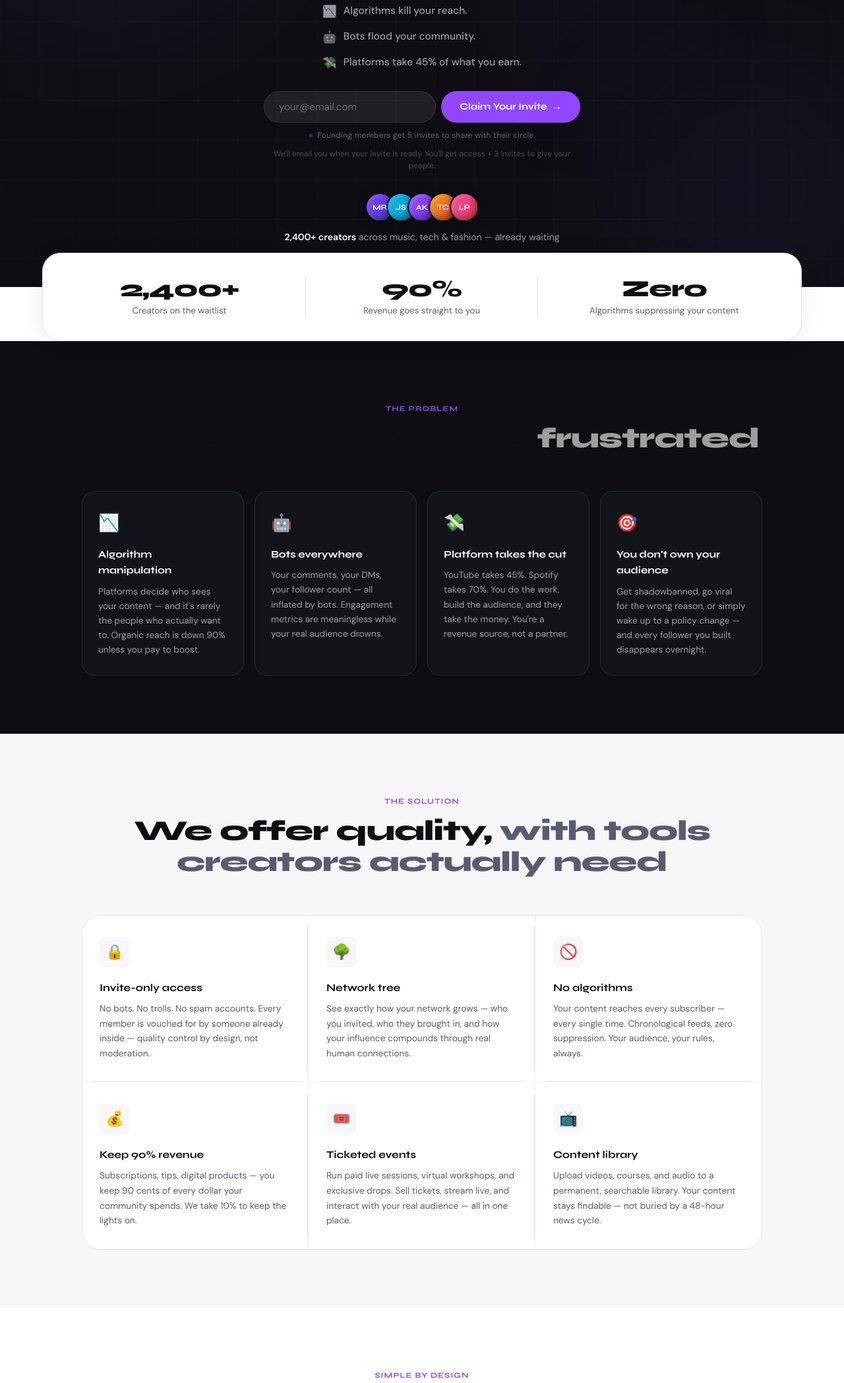
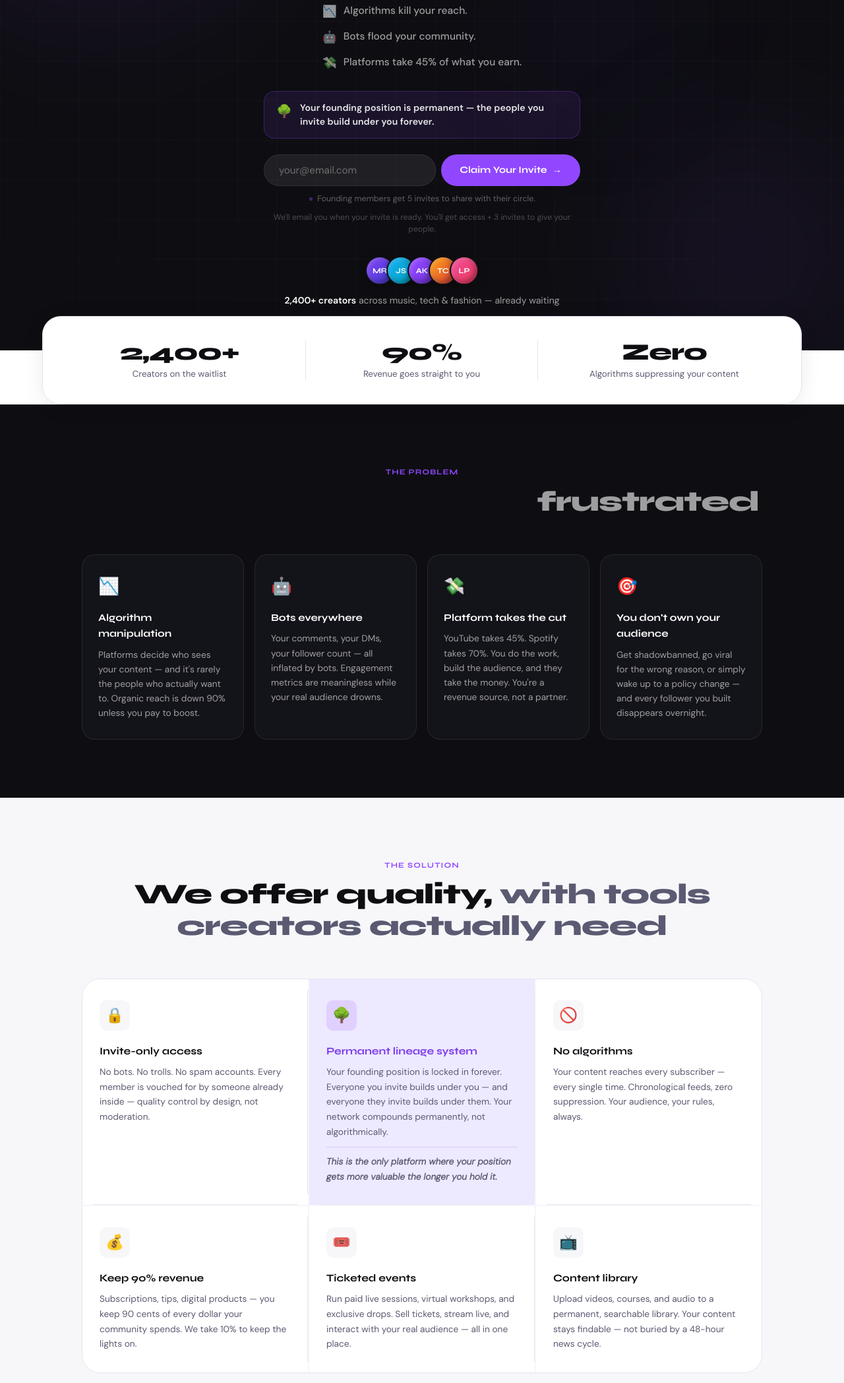
Before and after one commit to OnojaTheBuilder/cirkleup-landing, a plain HTML site: page index.html in a window 1280 px wide. Shown: the part 388-2484 px from the top of the page at 66% size. Drawn offline with Linux system fonts and the light colour scheme.

Commit message:
Add lineage callout and update feature descriptions

```diff
--- a/index.html
+++ b/index.html
@@ -229,6 +229,24 @@ img{max-width:100%;display:block;}
   margin-top:8px;font-size:0.76rem;color:rgba(255,255,255,0.25);
   text-align:center;line-height:1.5;
 }
+.lineage-callout{
+  display:flex;align-items:flex-start;gap:12px;
+  background:rgba(145,71,255,0.1);
+  border:1px solid rgba(145,71,255,0.28);
+  border-radius:var(--r-md);
+  padding:14px 18px;
+  max-width:480px;width:100%;
+  margin-bottom:24px;
+  animation:fadeUp 0.7s ease 0.32s both;
+  text-align:left;
+}
+.lineage-icon{font-size:1.2rem;flex-shrink:0;margin-top:1px;}
+.lineage-callout p{
+  font-size:0.88rem;font-weight:600;
+  color:rgba(255,255,255,0.9);
+  line-height:1.5;
+  letter-spacing:0.005em;
+}
 .invite-note::before{
   content:'';width:7px;height:7px;border-radius:50%;background:var(--accent);
   display:inline-block;flex-shrink:0;animation:pulseDot 2s ease-in-out infinite;
@@ -352,6 +370,15 @@ img{max-width:100%;display:block;}
 }
 .feat-card:hover .feat-icon{transform:scale(1.1) rotate(-4deg);background:rgba(145,71,255,0.15);}
 .feat-card h3{font-family:'Syne',sans-serif;font-size:0.98rem;font-weight:700;margin-bottom:8px;}
+.feat-card--highlight{background:var(--accent-lt)!important;}
+.feat-card--highlight .feat-icon{background:rgba(145,71,255,0.15);}
+.feat-card--highlight h3{color:var(--accent-dk);}
+.feat-highlight-line{
+  margin-top:12px;font-size:0.8rem;font-weight:600;
+  color:var(--accent-dk);font-style:italic;
+  border-top:1px solid rgba(145,71,255,0.2);
+  padding-top:10px;
+}
 .feat-card p{font-size:0.855rem;color:var(--ink-soft);line-height:1.65;}
 
 /* ══════════════════════════════════════════════
@@ -613,6 +640,11 @@ img{max-width:100%;display:block;}
       <li><span class="hb-icon">💸</span>Platforms take 45% of what you earn.</li>
     </ul>
 
+    <div class="lineage-callout">
+      <span class="lineage-icon">🌳</span>
+      <p>Your founding position is permanent — the people you invite build under you forever.</p>
+    </div>
+
     <div class="hero-form-wrap" id="waitlist">
       <form class="hero-form" id="heroForm" novalidate>
         <label for="heroEmail" class="sr-only">Email address</label>
@@ -712,10 +744,11 @@ img{max-width:100%;display:block;}
         <h3>Invite-only access</h3>
         <p>No bots. No trolls. No spam accounts. Every member is vouched for by someone already inside — quality control by design, not moderation.</p>
       </article>
-      <article class="feat-card">
+      <article class="feat-card feat-card--highlight">
         <div class="feat-icon">🌳</div>
-        <h3>Network tree</h3>
-        <p>See exactly how your network grows — who you invited, who they brought in, and how your influence compounds through real human connections.</p>
+        <h3>Permanent lineage system</h3>
+        <p>Your founding position is locked in forever. Everyone you invite builds under you — and everyone they invite builds under them. Your network compounds permanently, not algorithmically.</p>
+        <p class="feat-highlight-line">This is the only platform where your position gets more valuable the longer you hold it.</p>
       </article>
       <article class="feat-card">
         <div class="feat-icon">🚫</div>
@@ -754,7 +787,7 @@ img{max-width:100%;display:block;}
     <div class="steps-grid">
       <div class="step reveal">
         <div class="step-num">01</div>
-        <h3>Request your invite</h3>
+        <h3>Claim your invite</h3>
         <p>Drop your email on the waitlist. Every Monday we release a batch of invites — highest-quality creators get priority access first.</p>
       </div>
       <div class="step reveal d1">
@@ -854,7 +887,7 @@ img{max-width:100%;display:block;}
     <div class="cta-checks reveal d2">
       <div class="cta-check"><div class="cta-dot">✓</div>Founding members get 5 invites</div>
       <div class="cta-check"><div class="cta-dot">✓</div>Invites drop every Monday</div>
-      <div class="cta-check"><div class="cta-dot">✓</div>Cancel anytime</div>
+      <div class="cta-check"><div class="cta-dot">✓</div>Founding spot locked in</div>
     </div>
     <div class="reveal d3">
       <form class="cta-form" id="ctaForm" novalidate>
@@ -879,12 +912,6 @@ img{max-width:100%;display:block;}
       <a href="#">About</a>
       <span class="footer-sep" aria-hidden="true">•</span>
       <a href="#">Contact</a>
-      <span class="footer-sep" aria-hidden="true">•</span>
-      <a href="https://instagram.com/cirkleup" target="_blank" rel="noopener">Instagram</a>
-      <span class="footer-sep" aria-hidden="true">•</span>
-      <a href="https://twitter.com/cirkleup" target="_blank" rel="noopener">Twitter</a>
-      <span class="footer-sep" aria-hidden="true">•</span>
-      <a href="https://tiktok.com/@cirkleup" target="_blank" rel="noopener">TikTok</a>
     </nav>
     <p class="footer-copy">© 2026 CirkleUp. All rights reserved.</p>
   </div>
```
